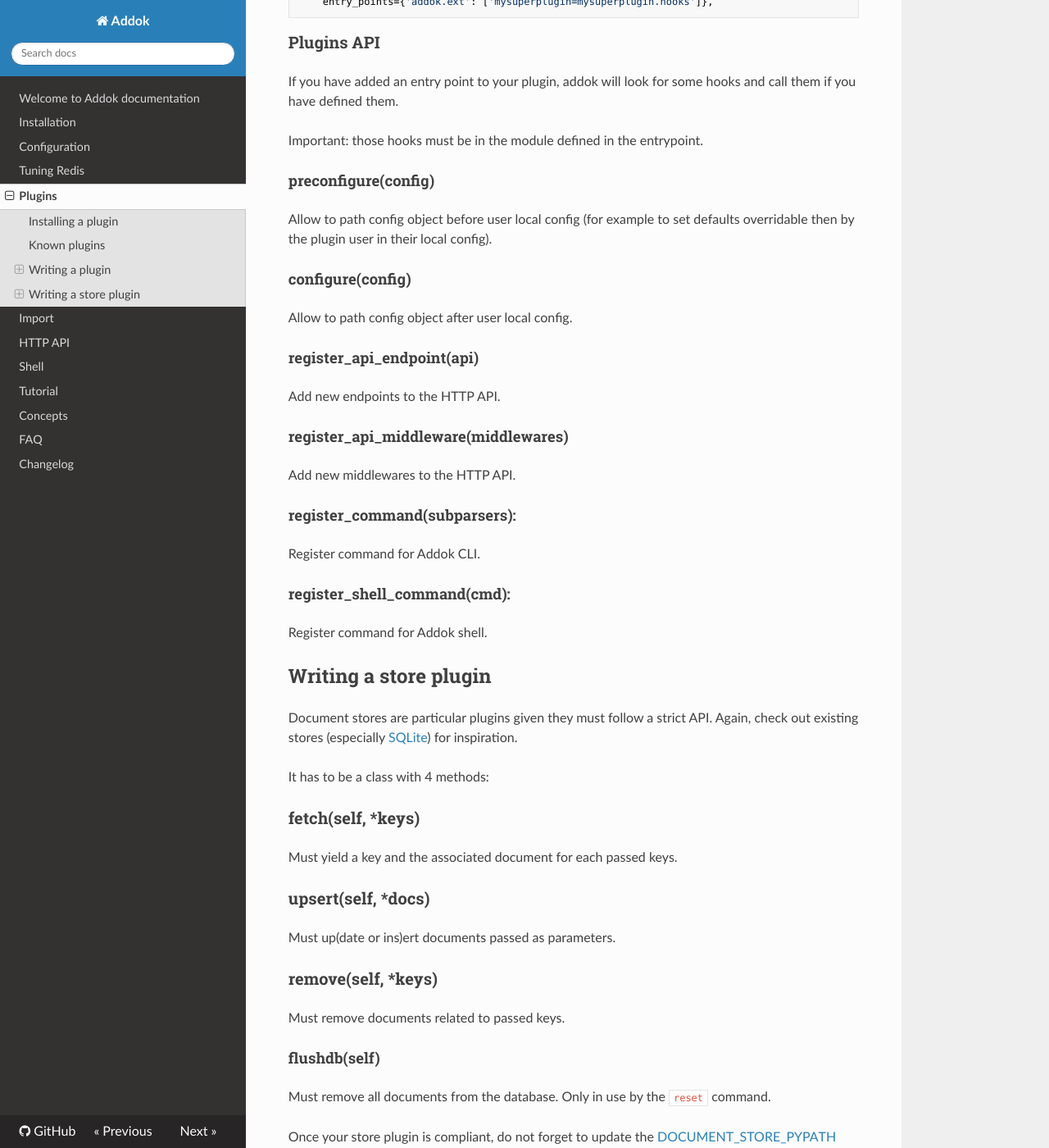
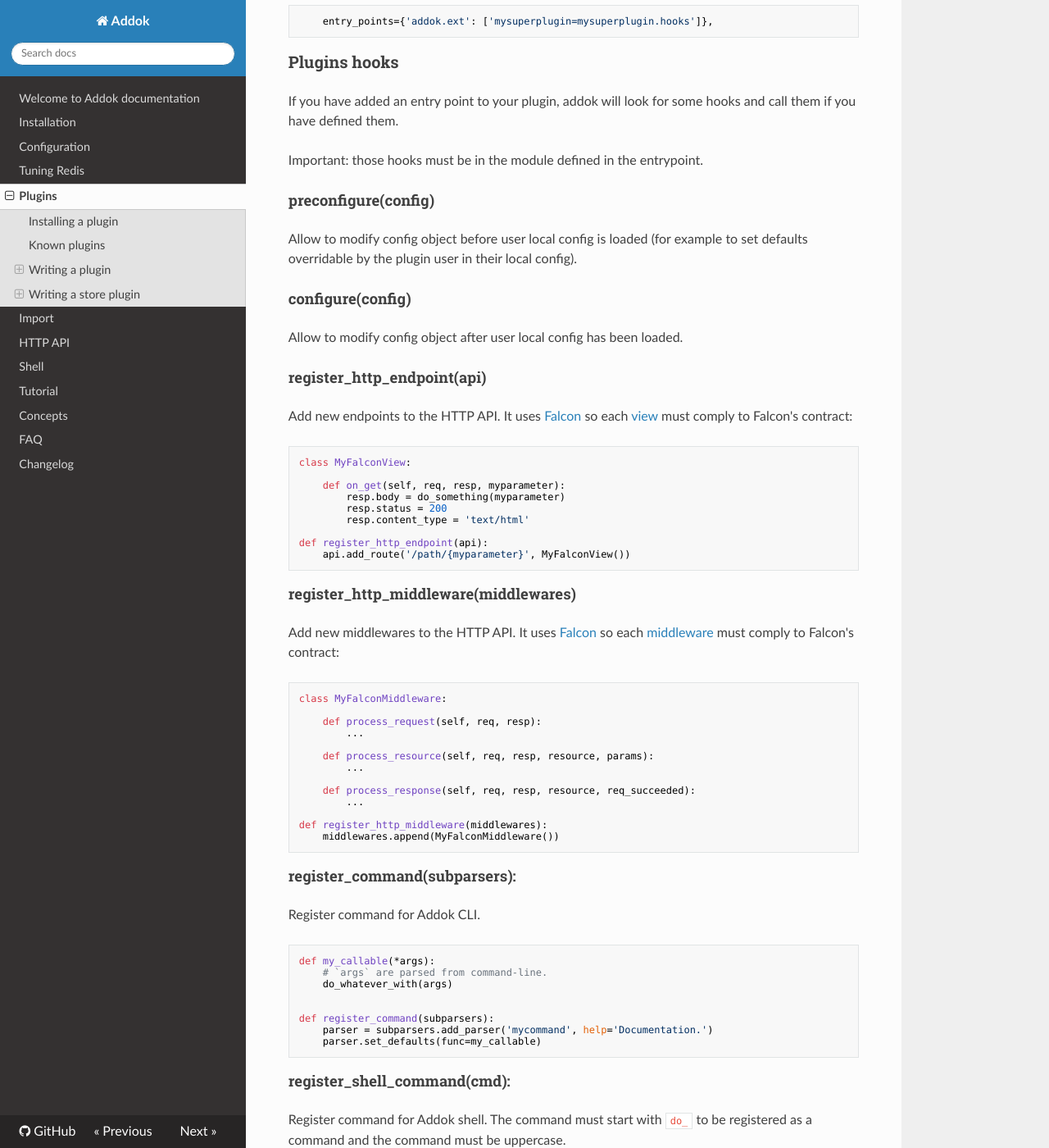
Before and after one commit to addok/addok, an MkDocs documentation site: the page built from docs/plugins.md, in a window 1280 px wide and 1400 px high, scrolled down 1446 px. Shown: the whole window at 82% size. Built offline with MkDocs 1.6.1, drawn with Linux system fonts in a browser that asks for light colours; nearby versions of some CDN libraries; old or Windows-style settings are respelled for this version of MkDocs; some of the changed text lies outside the part shown.

Commit message:
Document plugins hooks, fix #246

````diff
--- a/docs/plugins.md
+++ b/docs/plugins.md
@@ -5,9 +5,9 @@
 Each plugin may have its own installation process, but usually it takes two steps:
 
 - install a python package, for example: `pip install addok-france`
-- adapt the local configuration to the plugin needs
+- adapt your local configuration to the plugin needs
 
-Have a look at the given plugin home page to have more details.
+Check each plugin home page to have specific documentation.
 
 
 ## Known plugins
@@ -36,8 +36,10 @@
 
 ### addok.ext entry point
 
-Note: this is only needed if you want your plugin to be connected with the API endpoints. If the plugin
-only deal with configuration (for example adding a PROCESSOR), there is no needed for that.
+Note: this is only needed if you want to use hooks within your plugin.
+For example, if the plugin only deals with configuration
+(adding a PROCESSOR, changing the document store, etc), there is no need
+for that.
 
 Add this to your `setup.py`:
 
@@ -67,7 +69,7 @@
     entry_points={'addok.ext': ['mysuperplugin=mysuperplugin.hooks']},
 ```
 
-### Plugins API
+### Plugins hooks
 
 If you have added an entry point to your plugin, addok will look for some hooks
 and call them if you have defined them.
@@ -77,33 +79,89 @@
 
 #### preconfigure(config)
 
-Allow to path config object before user local config (for example to set defaults
-overridable then by the plugin user in their local config).
+Allow to modify config object before user local config is loaded (for example
+to set defaults overridable by the plugin user in their local config).
 
 
 #### configure(config)
 
-Allow to path config object after user local config.
+Allow to modify config object after user local config has been loaded.
 
 
-#### register_api_endpoint(api)
+#### register_http_endpoint(api)
 
-Add new endpoints to the HTTP API.
+Add new endpoints to the HTTP API. It uses [Falcon](http://falcon.readthedocs.io/)
+so each [view](http://falcon.readthedocs.io/en/stable/api/request_and_response.html)
+must comply to Falcon's contract:
 
+```python
+class MyFalconView:
 
-#### register_api_middleware(middlewares)
+    def on_get(self, req, resp, myparameter):
+        resp.body = do_something(myparameter)
+        resp.status = 200
+        resp.content_type = 'text/html'
 
-Add new middlewares to the HTTP API.
+def register_http_endpoint(api):
+    api.add_route('/path/{myparameter}', MyFalconView())
+```
 
+#### register_http_middleware(middlewares)
+
+Add new middlewares to the HTTP API. It uses [Falcon](http://falcon.readthedocs.io/)
+so each [middleware](http://falcon.readthedocs.io/en/stable/api/middleware.html)
+must comply to Falcon's contract:
+
+```python
+class MyFalconMiddleware:
+
+    def process_request(self, req, resp):
+        ...
+
+    def process_resource(self, req, resp, resource, params):
+        ...
+
+    def process_response(self, req, resp, resource, req_succeeded):
+        ...
+
+def register_http_middleware(middlewares):
+    middlewares.append(MyFalconMiddleware())
+```
 
 #### register_command(subparsers):
 
 Register command for Addok CLI.
 
+```python
+def my_callable(*args):
+    # `args` are parsed from command-line.
+    do_whatever_with(args)
+
+
+def register_command(subparsers):
+    parser = subparsers.add_parser('mycommand', help='Documentation.')
+    parser.set_defaults(func=my_callable)
+```
 
 #### register_shell_command(cmd):
 
-Register command for Addok shell.
+Register command for Addok shell. The command must start with `do_` to
+be registered as a command and the command must be uppercase.
+
+The first line of the command docstring will be displayed when using `HELP`
+in the shell and the whole docstring will be displayed when using
+`HELP WHATEVER`.
+
+```python
+def do_WHATEVER(cmd, remaining_string):
+    """Allow to use the `WHATEVER` command within the shell."""
+    # `cmd` is the Cmd instance.
+    # `remaining_string` is everything typed by the user after the
+    # command name.
+
+def register_shell_command(cmd):
+    cmd.register_command(do_WHATEVER)
+```
 
 
 ## Writing a store plugin
````
Also changed, not shown: 4 other files.
